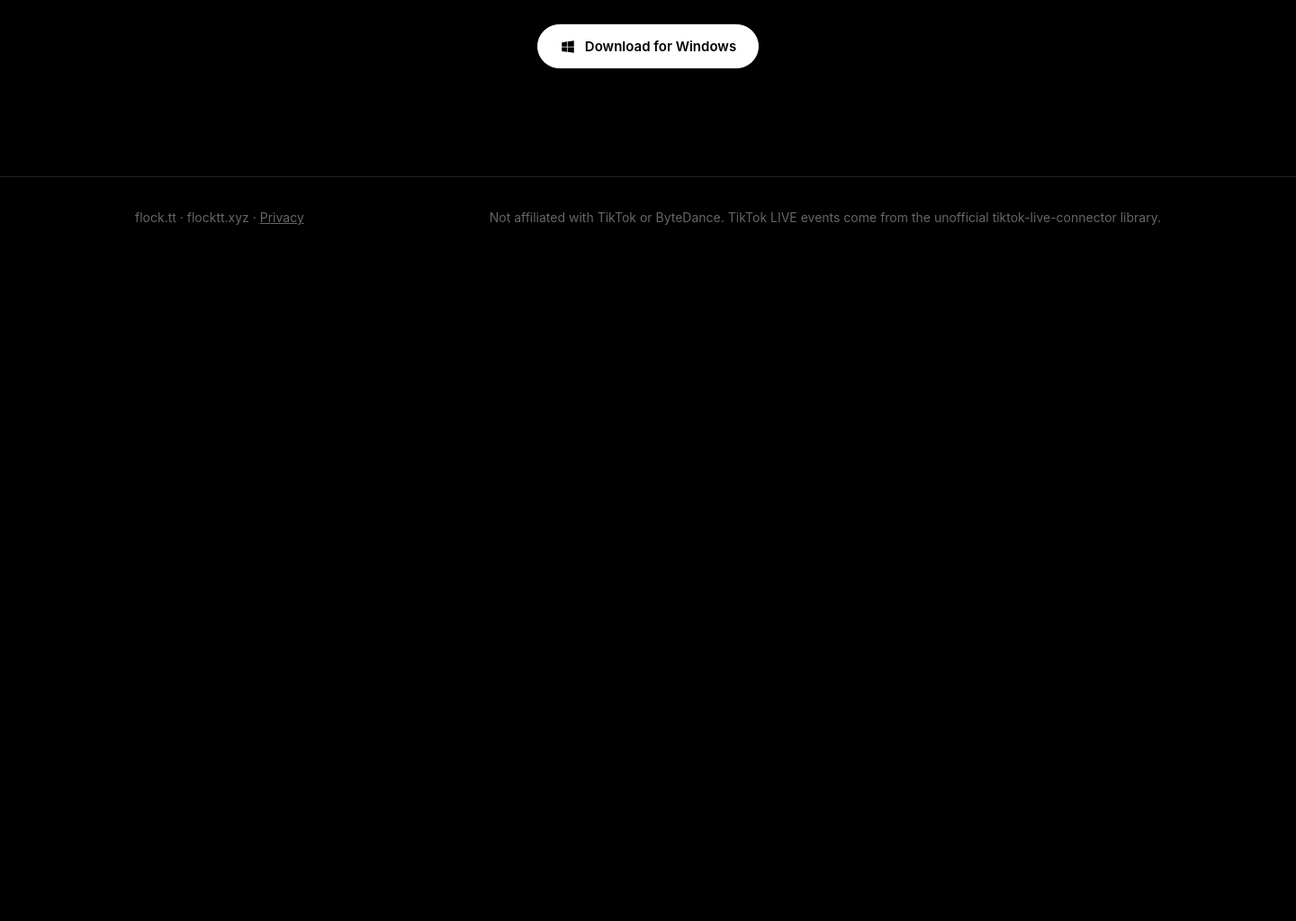
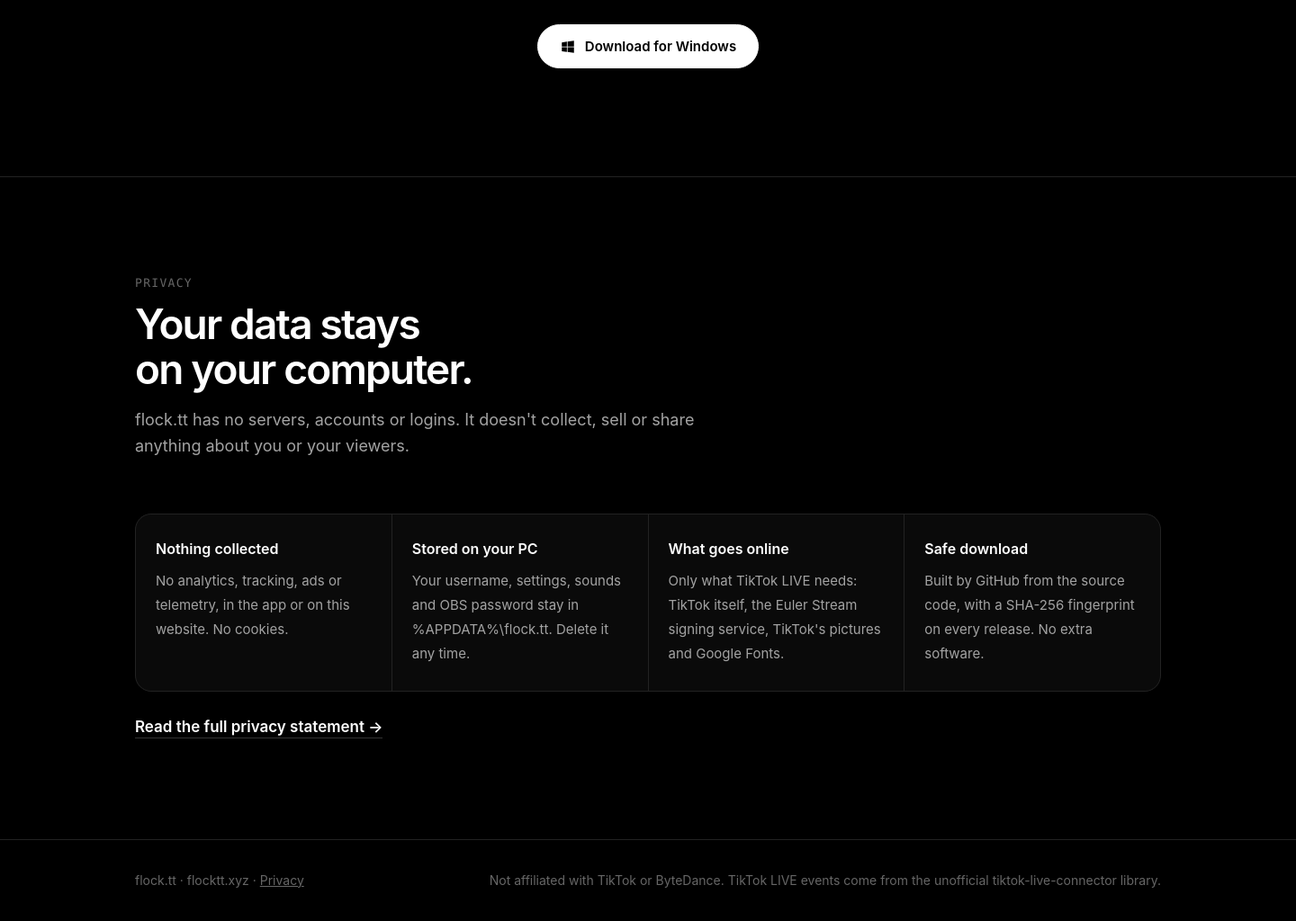
Before and after one commit to siteflowrespond-bit/Tiktak-m, an Electron app: page site/index.html in a window 1440 px wide. Shown: the part 4866-5890 px from the top of the page at 90% size. Before the commit the page ends 5153 px from the top, so only its background shows below. Drawn offline with Linux system fonts and the light colour scheme; files whose address does not match are found by name.

Commit message:
Add a privacy section to the bottom of the homepage
Co-Authored-By: Claude Opus 5.5 <noreply@anthropic.com>
Claude-Session: https://claude.ai/code/session_01CC5d2jM5Q6J4Rbhrx1zXvy

```diff
--- a/site/index.html
+++ b/site/index.html
@@ -115,6 +115,11 @@
     .more div { background: var(--panel); padding: 26px 22px 28px; }
     .more b { display: block; font-family: var(--display); font-weight: 600; font-size: 16px; margin-bottom: 8px; color: var(--white); }
     .more span { color: var(--dim); font-size: 15px; }
+    .privacy-lede { max-width: 40rem; color: var(--dim); font-size: 18px; margin: 18px 0 0; }
+    .privacy-more { margin: 26px 0 0; }
+    .privacy-more a { color: var(--white); font-weight: 600; text-decoration: none; border-bottom: 1px solid var(--line-2); padding-bottom: 2px; }
+    .privacy-more a:hover { border-color: var(--white); }
+    #privacy { border-top: 1px solid var(--line); }
 
     /* themes */
     .themes { display: grid; grid-template-columns: repeat(4, minmax(0, 1fr)); gap: 16px; margin-top: 50px; }
@@ -303,6 +308,21 @@
     </div>
   </div>
 
+  <section id="privacy">
+    <div class="wrap">
+      <div class="kicker">Privacy</div>
+      <h2>Your data stays on your computer.</h2>
+      <p class="privacy-lede">flock.tt has no servers, accounts or logins. It doesn't collect, sell or share anything about you or your viewers.</p>
+      <div class="more">
+        <div><b>Nothing collected</b><span>No analytics, tracking, ads or telemetry, in the app or on this website. No cookies.</span></div>
+        <div><b>Stored on your PC</b><span>Your username, settings, sounds and OBS password stay in %APPDATA%\flock.tt. Delete it any time.</span></div>
+        <div><b>What goes online</b><span>Only what TikTok LIVE needs: TikTok itself, the Euler Stream signing service, TikTok's pictures and Google Fonts.</span></div>
+        <div><b>Safe download</b><span>Built by GitHub from the source code, with a SHA-256 fingerprint on every release. No extra software.</span></div>
+      </div>
+      <p class="privacy-more"><a href="privacy.html">Read the full privacy statement →</a></p>
+    </div>
+  </section>
+
   <footer>
     <div class="wrap">
       <span>flock.tt · flocktt.xyz · <a href="privacy.html" style="color:inherit">Privacy</a></span>
```
